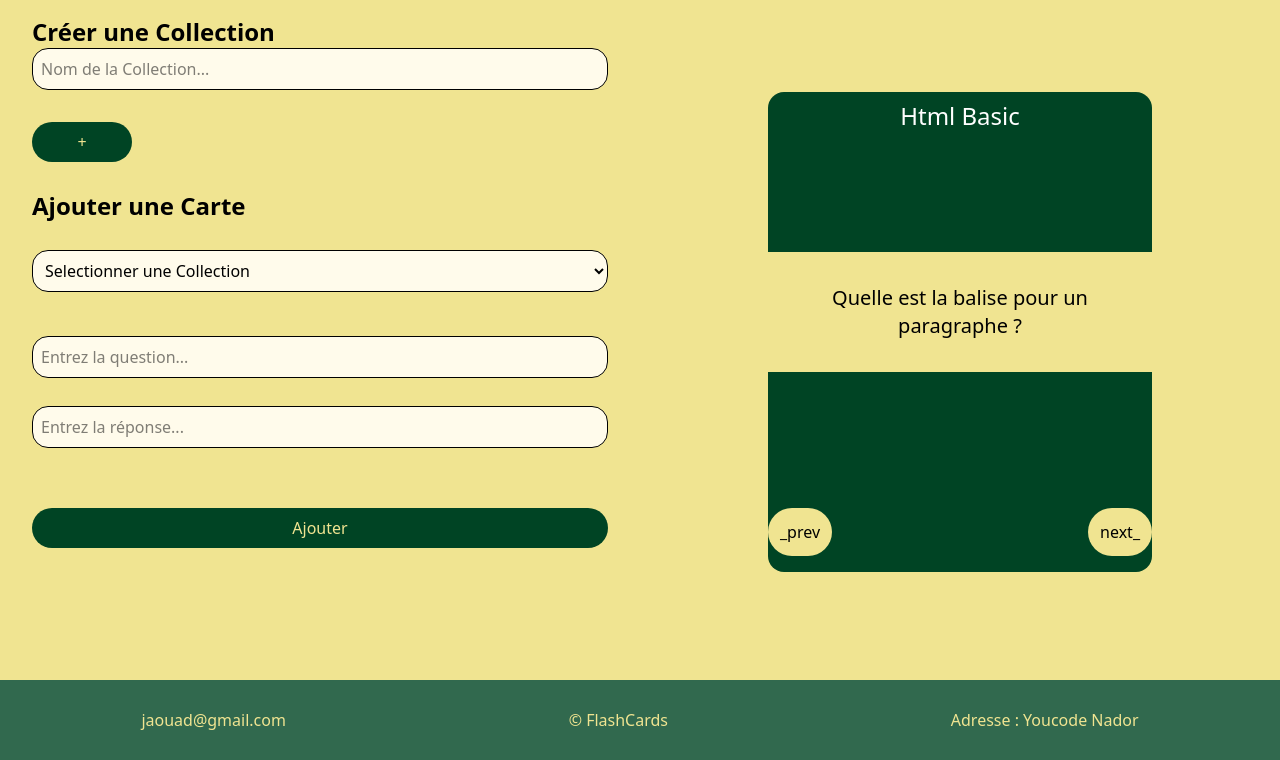
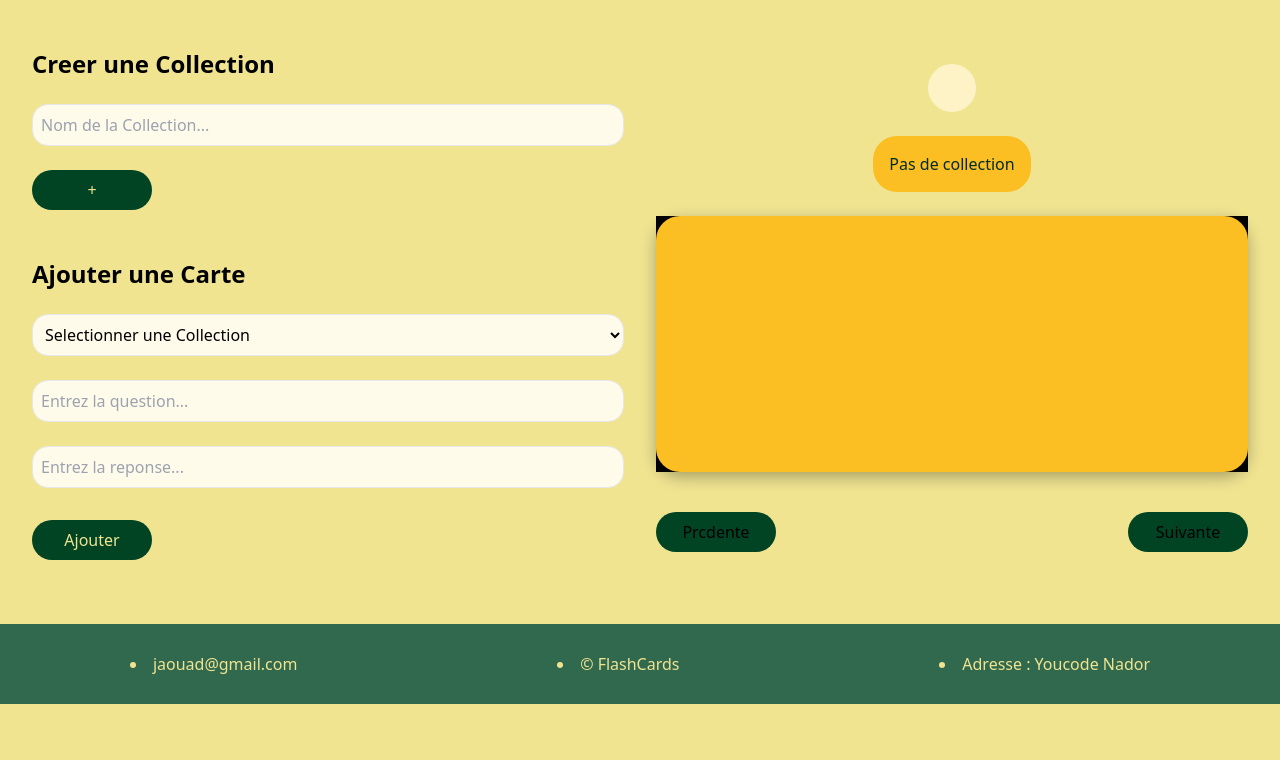
Before and after one commit to AjartiJaouad/Cards, a website: page FlashCards.html in a window 1280 px wide. Shown: the part 96-856 px from the top of the page. After the commit the page ends 800 px from the top, so only its background shows below. Drawn offline with nearby package versions, Linux system fonts and the light colour scheme.

Commit message:
Refactor FlashCards layout and add card flip functionality

```diff
--- a/FlashCards.html
+++ b/FlashCards.html
@@ -1,192 +1,210 @@
 <!DOCTYPE html>
-<html lang="en">
+<html lang="fr">
 
 <head>
     <meta charset="UTF-8">
     <meta name="viewport" content="width=device-width, initial-scale=1.0">
     <title>FlashCards</title>
-    <link rel="stylesheet" href="/src/output.css">
+    <script src="https://cdn.tailwindcss.com"></script>
+    <link rel="stylesheet" href="/flashcss.css">
 </head>
 
-<body class="flex flex-col min-h-screen">
-    <nav class=" bg-[#BBC863] h-20 flex w-screen">
-        <img class="p-3" src="/img/logo.svg" alt="">
-        <ul class=" w-screen flex justify-center gap-15 items-center text-2xl">
-            <li><a href="/index.html">Home</a></li>
-            <li><a href="/FlashCards.html">FlashCards</a></li>
-            <li><a href="#">Quiz</a></li>
+<body class="flex flex-col min-h-screen bg-[#F0E491]">
+    <nav class="bg-[#BBC863] h-20 flex items-center px-6">
+        <img src="/img/logo.svg" alt="logo" class="h-12">
+        <ul class="flex ml-auto gap-8 text-2xl font-semibold">
+            <li><a href="/index.html" class="">Home</a></li>
+            <li><a href="/FlashCards.html" class="">FlashCards</a></li>
+            <li><a href="quize.html" class="">Quiz</a></li>
         </ul>
     </nav>
 
-    <section class="flex bg-[#F0E491] grow items-center ">
-        <div class="flex w-1/2 flex-col justify-center p-8 mb-[100px] gap-7">
-            <!-- Creer une Collection -->
-            <div class="gap-7">
-                <h1 class="text-2xl font-semibold mb-3">Créer une Collection</h1>
-                <input id="Creet_input1" class="bg-amber-50 rounded-2xl p-2 w-full mb-4 border" type="text"
+    <section class="flex grow items-center p-8 gap-8">
+        <!-- Formulaire Creation Collection et Carte -->
+        <div class="flex flex-col gap-6 w-1/2">
+            <h1 class="text-2xl font-semibold">Creer une Collection</h1>
+            <input id="inputNouvelleCollection" class="bg-amber-50 rounded-2xl p-2 border" type="text"
                 placeholder="Nom de la Collection...">
-                <button onclick="creetMange()" class="bg-[#004424] rounded-3xl w-[100px] mt-4 p-2">
-                    <span class="text-[#F0E491]">+</span>
-                </button>
-            </div>
+            <button onclick="creerCollection()" class="bg-[#004424] rounded-3xl w-[120px] p-2 text-[#F0E491] hover:bg-amber-400">+</button>
 
-            <!-- Ajouter une Carte -->
-            <h1 class="text-2xl font-semibold mb-3">Ajouter une Carte</h1>
-
-            <select id="listCollections" class="bg-amber-50 rounded-2xl p-2 w-full mb-4 border">
+            <h1 class="text-2xl font-semibold mt-6">Ajouter une Carte</h1>
+            <select id="selectCollections" class="bg-amber-50 rounded-2xl p-2 border">
                 <option value="">Selectionner une Collection</option>
             </select>
 
-            <input id="questionInput" class="bg-amber-50 rounded-2xl p-2 w-full mb-2 border" type="text"
+            <input id="inputQuestion" class="bg-amber-50 rounded-2xl p-2 border" type="text"
                 placeholder="Entrez la question...">
+            <input id="inputReponse" class="bg-amber-50 rounded-2xl p-2 border" type="text"
+                placeholder="Entrez la reponse...">
 
-            <input id="answerInput" class="bg-amber-50 rounded-2xl p-2 w-full mb-4 border" type="text"
-                placeholder="Entrez la réponse...">
-
-            <button class="bg-[#004424] rounded-3xl w-[25%] mt-4 p-2" onclick="Ajouter()">
-                <span class="text-[#F0E491] font-medium">Ajouter</span>
-            </button>
+            <button onclick="ajouterCarte()"
+                class="bg-[#004424] rounded-3xl w-[120px] p-2 text-[#F0E491] mt-2  hover:bg-amber-400">Ajouter</button>
         </div>
 
         <!-- Affichage des cartes -->
-       <div class="flex w-[50%] justify-center flex-col items-center gap-5">
-    <section class="bg-[#004424] h-[60vh] w-[60%] rounded-2xl flex flex-col justify-between p-4">
+        <div class="flex flex-col w-1/2 items-center gap-6">
+            <p id="compteurCarte" class=" text-gray-700 mt-2 text-4xl bg-amber-100 p-6  rounded-3xl"></p>
+            <h1 id="titreCollection" class="text-emerald-950 bg-amber-400 p-4 rounded-3xl">Pas de collection</h1>
 
-        <div>
-            <h1 id="collectionTitle" class="text-white text-2xl flex justify-center mt-2">Html Basic</h1>
+            <div class="w-full h-64 perspective">
+                <div class="carte bg-[#000000]" id="carte">
+                    <div class="face-avant text-emerald-950 bg-amber-400 p-4 rounded-3xl">
+                        <p id="texteQuestion" class="text-center"></p>
                     </div>
-
-        <div class="flex justify-center items-center flex-1 bg-[#F0E491] rounded-xl w-full p-8">
-         <div class="flex justify-center items-center bg-[#F0E491] rounded-xl w-full p-4 h-64">
-    <p id="cardContent" class="text-center text-[#004424] text-xl">Quelle est la balise pour un paragraphe ?</p>
+                    <div class="face-arriere text-emerald-950 bg-amber-400 p-4 rounded-3xl">
+                        <p id="texteReponse" class="text-center"></p>
+                    </div>
                 </div>
             </div>
 
-        <div class="flex justify-between px-6 mb-4">
-            <button class="bg-[#F0E491]  rounded-3xl w-[25%] mt-4 p-3 hover:bg-[#e0db6f] transition-colors" onclick="prevCard()">
-                <span class="text-[#004424] font-medium">_prev </span>
-            </button>
-            <button class="bg-[#F0E491] rounded-3xl w-[25%] mt-4 p-3 hover:bg-[#e0db6f] transition-colors" onclick="nextCard()">
-                <span class="text-[#004424] font-medium">next_</span>
-            </button>
+            <div class="flex justify-between w-full mt-4">
+                <button onclick="cartePrecedente()"
+                    class="bg-[#004424] rounded-3xl w-[120px] p-2 hover:bg-amber-400">Prcdente</button>
+                <button onclick="carteSuivante()"
+                    class="bg-[#004424] rounded-3xl w-[120px] p-2  hover:bg-amber-400">Suivante</button>
+            </div>
         </div>
     </section>
-</div>
 
-    </section>
-
-    <footer class="bg-[#31694E] h-[10vh] flex items-center">
-        <ul class="flex justify-around w-full text-[#F0E491]">
+    <footer class="bg-[#31694E] h-[10vh] flex items-center justify-around text-[#F0E491]">
         <li>jaouad@gmail.com</li>
         <li>&copy; FlashCards</li>
         <li>Adresse : Youcode Nador</li>
-        </ul>
     </footer>
 
     <script>
-        let collections = JSON.parse(localStorage.getItem('cards_collections')) || [];
-        let currentCollectionIndex = 0;
-        let currentCardIndex = 0;
+        // Collections et cartes
+        let collections = JSON.parse(localStorage.getItem('collections_de_cartes')) || [];
+        let indexCollectionActuelle = 0;
+        let indexCarteActuelle = 0;
 
-        function updateSelect() {
-            const list = document.getElementById("listCollections");
-            // Quand lutilisateur vos change la collection dans le select
-            document.getElementById("listCollections").addEventListener("change", function () {
-                const selectedId = this.value;
-                if (!selectedId) return;
+        const carteElement = document.getElementById("carte");
 
-                currentCollectionIndex = collections.findIndex(c => c.id === selectedId);
-                currentCardIndex = 0;
-                renderCurrentCard();
+        // Met a jour le select des collections
+        function mettreAJourSelect() {
+            const select = document.getElementById("selectCollections");
+            select.innerHTML = '<option value="">Selectionner une Collection</option>';
+
+            collections.forEach(c => {
+                const option = document.createElement("option");
+                option.textContent = c.titre;
+                option.value = c.id;
+                select.appendChild(option);
             });
 
-            list.innerHTML = '<option value="">Selectionner une Collection</option>';
-            collections.forEach(c => {
-                const option = document.createElement("option");
-                option.textContent = c.title;
-                option.value = c.id;
-                list.appendChild(option);
+            select.addEventListener("change", function () {
+                const idSelectionne = this.value;
+                if (!idSelectionne) return;
+                indexCollectionActuelle = collections.findIndex(c => c.id === idSelectionne);
+                indexCarteActuelle = 0;
+                afficherCarteActuelle();
             });
         }
 
-        function creetMange() {
-            const input = document.getElementById("Creet_input1");
-            if (!input.value.trim()) { alert("Le nom de la collection ne peut pas etre vide."); return; }
+        // Creer une nouvelle collection
+        function creerCollection() {
+            const input = document.getElementById("inputNouvelleCollection");
+            if (!input.value.trim()) {
+                alert("Le nom de la collection ne peut pas etre vide.");
+                return;
+            }
 
-            const newCollection = { id: input.value.toLowerCase().replace(/\s/g, '-'), title: input.value, cards: [] };
-            collections.push(newCollection);
-            localStorage.setItem('cards_collections', JSON.stringify(collections));
-            updateSelect();
-            // Slectionner automatiquement la nouvelle collection
-            document.getElementById("listCollections").value = newCollection.id;
-            currentCollectionIndex = collections.length - 1;
-            currentCardIndex = 0;
-            renderCurrentCard();
+            const nouvelleCollection = {
+                id: input.value.toLowerCase().replace(/\s/g, '-'),
+                titre: input.value,
+                cartes: []
+            };
+            collections.push(nouvelleCollection);
+            localStorage.setItem('collections_de_cartes', JSON.stringify(collections));
+            mettreAJourSelect();
+
+            document.getElementById("selectCollections").value = nouvelleCollection.id;
+            indexCollectionActuelle = collections.length - 1;
+            indexCarteActuelle = 0;
+            afficherCarteActuelle();
             input.value = "";
         }
 
-        function Ajouter() {
-            const list = document.getElementById("listCollections");
-            const selectedCollection = list.value;
-            if (!selectedCollection) {
-                alert("Veuillez sélectionner une collection.");
+        // Ajouter une carte a une collection
+        function ajouterCarte() {
+            const select = document.getElementById("selectCollections");
+            const idCollection = select.value;
+            if (!idCollection) {
+                alert("Veuillez selectionner une collection.");
                 return;
             }
 
-            const question = document.getElementById("questionInput").value.trim();
-            const answer = document.getElementById("answerInput").value.trim();
-            if (!question || !answer) {
+            const question = document.getElementById("inputQuestion").value.trim();
+            const reponse = document.getElementById("inputReponse").value.trim();
+            if (!question || !reponse) {
                 alert("Veuillez entrer une question et une reponse.");
                 return;
             }
 
-            const collection = collections.find(c => c.id === selectedCollection);
-            collection.cards.push({ id: Date.now(), question, answer, type: "Directe" });
-            localStorage.setItem('cards_collections', JSON.stringify(collections));
+            const collection = collections.find(c => c.id === idCollection);
+            collection.cartes.push({ id: Date.now(), question, reponse });
+            localStorage.setItem('collections_de_cartes', JSON.stringify(collections));
+
+            document.getElementById("inputQuestion").value = "";
+            document.getElementById("inputReponse").value = "";
+
+            indexCollectionActuelle = collections.findIndex(c => c.id === idCollection);
+            indexCarteActuelle = collection.cartes.length - 1;
+            afficherCarteActuelle();
+        }
+
+        // Affiche la carte actuelle
+        function afficherCarteActuelle() {
+            if (collections.length === 0) {
+                document.getElementById("titreCollection").textContent = "Pas de collection";
+                document.getElementById("texteQuestion").textContent = "";
+                document.getElementById("texteReponse").textContent = "";
+                document.getElementById("compteurCarte").textContent = "";
+                return;
+            }
+
+            const collection = collections[indexCollectionActuelle];
+            const carte = collection.cartes[indexCarteActuelle] || { question: "Pas encore de carte", reponse: "" };
+
+            document.getElementById("titreCollection").textContent = collection.titre;
+            document.getElementById("texteQuestion").textContent = carte.question;
+            document.getElementById("texteReponse").textContent = carte.reponse;
+
+            // Affichage du compteur
+            document.getElementById("compteurCarte").textContent =
+                collection.cartes.length > 0
+                    ? `Carte ${indexCarteActuelle + 1} / ${collection.cartes.length}`
+                    : "Aucune carte";
+
+            carteElement.classList.remove("rotation-y-180");
+        }
 
 
-            document.getElementById("questionInput").value = "";
-            document.getElementById("answerInput").value = "";
-
-            // Mettre a jour laffichage
-            currentCollectionIndex = collections.findIndex(c => c.id === selectedCollection);
-            currentCardIndex = collection.cards.length - 1;
-            renderCurrentCard();
+        // Carte suivante
+        function carteSuivante() {
+            const collection = collections[indexCollectionActuelle];
+            if (!collection || collection.cartes.length === 0) return;
+            indexCarteActuelle = (indexCarteActuelle + 1) % collection.cartes.length;
+            afficherCarteActuelle();
         }
 
-        function renderCurrentCard() {
-            if (collections.length === 0) return;
-            const collection = collections[currentCollectionIndex];
-            const card = collection.cards[currentCardIndex] || { question: "Pas encore de carte", answer: "" };
-            document.getElementById("collectionTitle").textContent = collection.title;
-            document.getElementById("cardContent").textContent = card.question;
+        // Carte precedente
+        function cartePrecedente() {
+            const collection = collections[indexCollectionActuelle];
+            if (!collection || collection.cartes.length === 0) return;
+            indexCarteActuelle = (indexCarteActuelle - 1 + collection.cartes.length) % collection.cartes.length;
+            afficherCarteActuelle();
         }
 
-        function nextCard() {
-            const collection = collections[currentCollectionIndex];
-            if (!collection || collection.cards.length === 0) return;
-            currentCardIndex = (currentCardIndex + 1) % collection.cards.length;
-            renderCurrentCard();
-        }
-
-        function prevCard() {
-            const collection = collections[currentCollectionIndex];
-            if (!collection || collection.cards.length === 0) return;
-            currentCardIndex = (currentCardIndex - 1 + collection.cards.length) % collection.cards.length;
-            renderCurrentCard();
-        }
-
-        // Flip au clic sur la carte
-        document.getElementById("cardContent").addEventListener("click", () => {
-            const collection = collections[currentCollectionIndex];
-            if (!collection || collection.cards.length === 0) return;
-            const card = collection.cards[currentCardIndex];
-            const p = document.getElementById("cardContent");
-            p.textContent = (p.textContent === card.question) ? card.answer : card.question;
+        // Flip de la carte au clic
+        carteElement.addEventListener("click", () => {
+            const collection = collections[indexCollectionActuelle];
+            if (!collection || collection.cartes.length === 0) return;
+            carteElement.classList.toggle("rotation-y-180");
         });
 
-        updateSelect();
-        renderCurrentCard();
+        mettreAJourSelect();
+        afficherCarteActuelle();
     </script>
 </body>
 
--- /dev/null
+++ b/flashcss.css
@@ -0,0 +1,38 @@
+ /* Flip 3D */
+        .perspective {
+            perspective: 1000px;
+        }
+
+        .carte {
+            width: 100%;
+            height: 100%;
+            position: relative;
+            transform-style: preserve-3d;
+            transition: transform 0.6s;
+            cursor: pointer;
+        }
+
+        .face-avant,
+        .face-arriere {
+            position: absolute;
+            width: 100%;
+            height: 100%;
+            backface-visibility: hidden;
+            background-color: #0aa05a;
+            color: black;
+            display: flex;
+            justify-content: center;
+            align-items: center;
+            padding: 1rem;
+            border-radius: 1rem;
+            box-shadow: 0 5px 15px rgba(0, 0, 0, 0.3);
+            font-weight: 500;
+        }
+
+        .face-arriere {
+            transform: rotateY(180deg);
+        }
+
+        .rotation-y-180 {
+            transform: rotateY(180deg);
+        }
```
Lines whose indentation alone changed are shown as unchanged.
